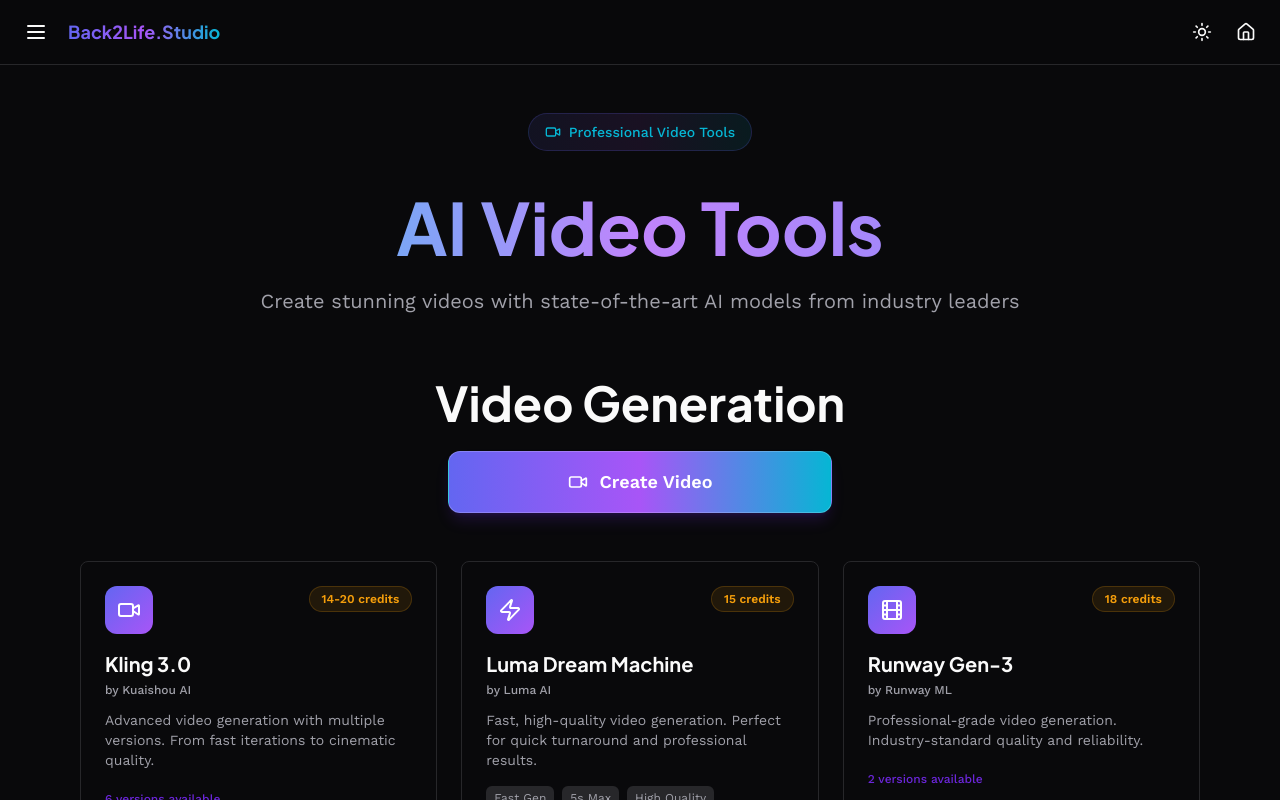
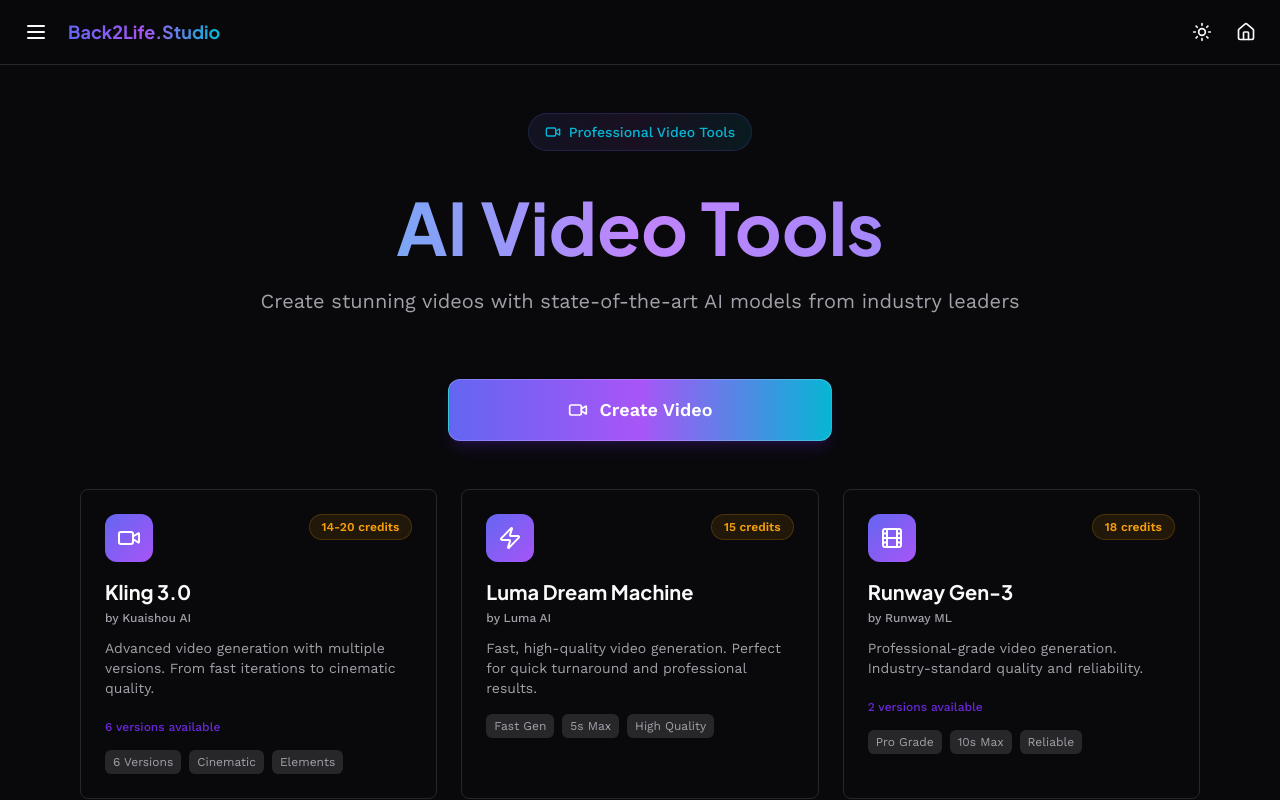
Before and after one commit to ashinstinct/sg-3f9e0639-0e46-47e0-ba87-cf415efaed8a-1774293159, a Next.js app: page /video in a window 1280 px wide. Shown: the top 800 px of the page. Built offline with nearby package versions, Linux system fonts and the light colour scheme.

Commit message:
style(ui): remove redundant page titles

```diff
--- a/src/pages/images/index.tsx
+++ b/src/pages/images/index.tsx
@@ -157,7 +157,6 @@ export default function ImagesHub() {
           </div>
 
           <div className="mb-12">
-            <h1 className="font-heading font-bold text-4xl md:text-5xl mb-6 text-center">Image Generation</h1>
             <div className="flex justify-center">
               <Link href="/images/generate" className="w-full max-w-sm">
                 <div className="flex items-center justify-center gap-3 px-8 py-4 rounded-xl bg-gradient-to-r from-indigo-500 via-purple-500 to-cyan-500 hover:from-indigo-600 hover:via-purple-600 hover:to-cyan-600 text-white font-semibold text-lg shadow-lg shadow-primary/20 hover:shadow-xl hover:shadow-primary/30 transition-all cursor-pointer border border-white/20">
--- a/src/pages/video/index.tsx
+++ b/src/pages/video/index.tsx
@@ -149,7 +149,6 @@ export default function VideoHub() {
           </div>
 
           <div className="mb-12">
-            <h1 className="font-heading font-bold text-4xl md:text-5xl mb-6 text-center">Video Generation</h1>
             <div className="flex justify-center">
               <Link href="/video/generate" className="w-full max-w-sm">
                 <div className="flex items-center justify-center gap-3 px-8 py-4 rounded-xl bg-gradient-to-r from-indigo-500 via-purple-500 to-cyan-500 hover:from-indigo-600 hover:via-purple-600 hover:to-cyan-600 text-white font-semibold text-lg shadow-lg shadow-primary/20 hover:shadow-xl hover:shadow-primary/30 transition-all cursor-pointer border border-white/20">
```
